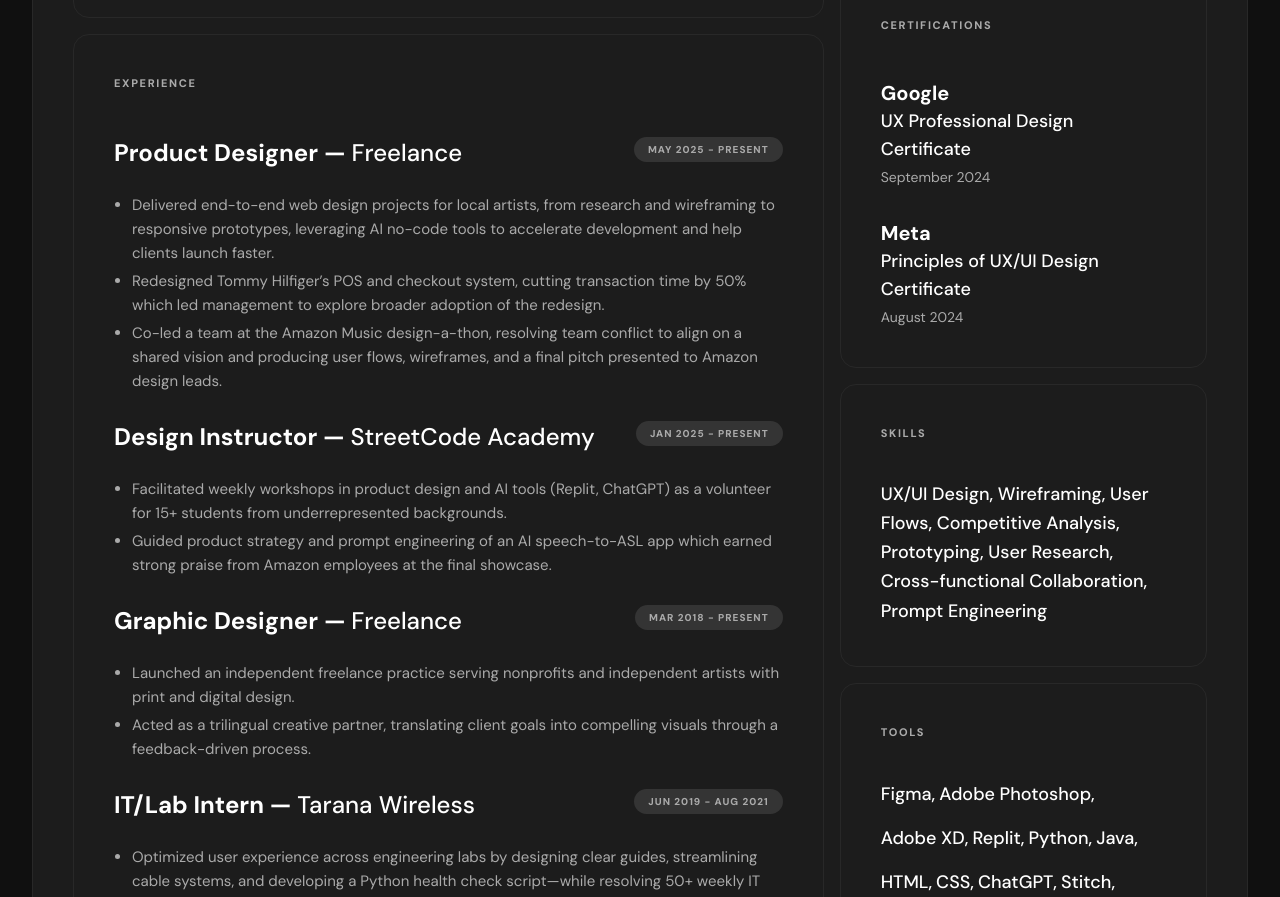
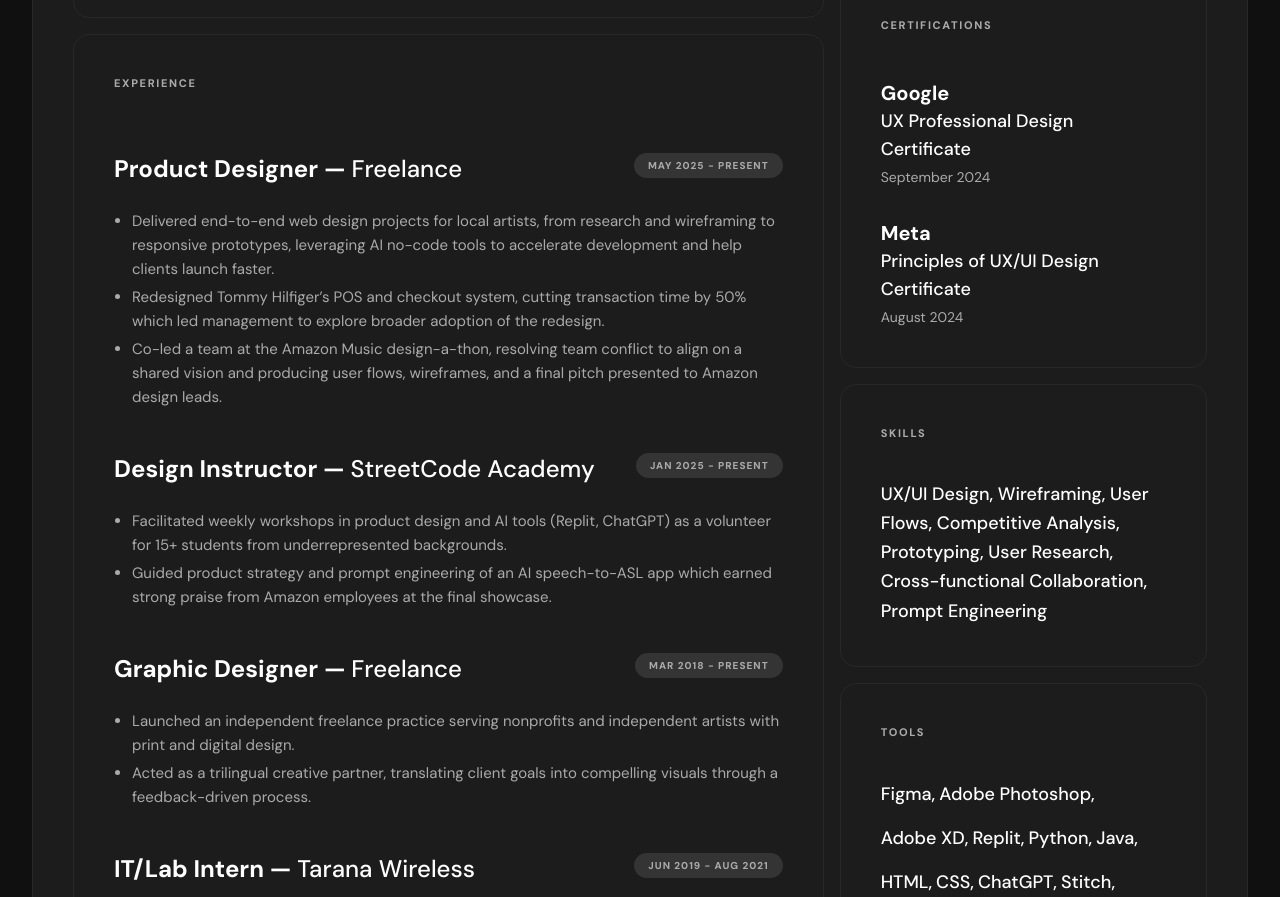
Before and after one commit to TommyAgarwal/portfolio, a Next.js app: page / in a window 1280 px wide. Shown: the part 2700-3597 px from the top of the page. Built offline with nearby package versions, Linux system fonts and the light colour scheme.

Commit message:
Fixing blur hover effect on resume/experience

```diff
--- a/src/components/Resume.tsx
+++ b/src/components/Resume.tsx
@@ -145,12 +145,12 @@ const Resume = () => {
                     animate={{ height: 'auto', opacity: 1 }}
                     exit={{ height: 0, opacity: 0 }}
                     transition={{ duration: 0.3, ease: 'easeInOut' }}
-                    className="overflow-hidden"
+                    className={isMobile ? "overflow-hidden" : "overflow-visible"}
                   >
-                    <div className="flex flex-col gap-6 mt-4">
+                    <div className="flex flex-col gap-10 mt-8">
                       {/* Freelance - Product Designer */}
                       <div
-                        className={`experience-item transition-all duration-300 rounded-xl p-4 -m-4 ${focusId === 0 ? 'relative z-50 bg-[#1C1C1C] shadow-2xl ring-1 ring-white/10' : ''}`}
+                        className={`experience-item transition-all duration-300 rounded-xl p-6 -m-6 ${focusId === 0 ? 'relative z-50 bg-[#1C1C1C] shadow-2xl ring-1 ring-white/10' : ''}`}
                         onMouseEnter={() => setFocusId(0)}
                         onMouseLeave={() => setFocusId(null)}
                       >
@@ -167,7 +167,7 @@ const Resume = () => {
 
                       {/* StreetCode Academy */}
                       <div
-                        className={`experience-item transition-all duration-300 rounded-xl p-4 -m-4 ${focusId === 1 ? 'relative z-50 bg-[#1C1C1C] shadow-2xl ring-1 ring-white/10' : ''}`}
+                        className={`experience-item transition-all duration-300 rounded-xl p-6 -m-6 ${focusId === 1 ? 'relative z-50 bg-[#1C1C1C] shadow-2xl ring-1 ring-white/10' : ''}`}
                         onMouseEnter={() => setFocusId(1)}
                         onMouseLeave={() => setFocusId(null)}
                       >
@@ -183,7 +183,7 @@ const Resume = () => {
 
                       {/* Freelance - Graphic Designer */}
                       <div
-                        className={`experience-item transition-all duration-300 rounded-xl p-4 -m-4 ${focusId === 2 ? 'relative z-50 bg-[#1C1C1C] shadow-2xl ring-1 ring-white/10' : ''}`}
+                        className={`experience-item transition-all duration-300 rounded-xl p-6 -m-6 ${focusId === 2 ? 'relative z-50 bg-[#1C1C1C] shadow-2xl ring-1 ring-white/10' : ''}`}
                         onMouseEnter={() => setFocusId(2)}
                         onMouseLeave={() => setFocusId(null)}
                       >
@@ -199,7 +199,7 @@ const Resume = () => {
 
                       {/* Tarana Wireless */}
                       <div
-                        className={`experience-item transition-all duration-300 rounded-xl p-4 -m-4 ${focusId === 3 ? 'relative z-50 bg-[#1C1C1C] shadow-2xl ring-1 ring-white/10' : ''}`}
+                        className={`experience-item transition-all duration-300 rounded-xl p-6 -m-6 ${focusId === 3 ? 'relative z-50 bg-[#1C1C1C] shadow-2xl ring-1 ring-white/10' : ''}`}
                         onMouseEnter={() => setFocusId(3)}
                         onMouseLeave={() => setFocusId(null)}
                       >
```
